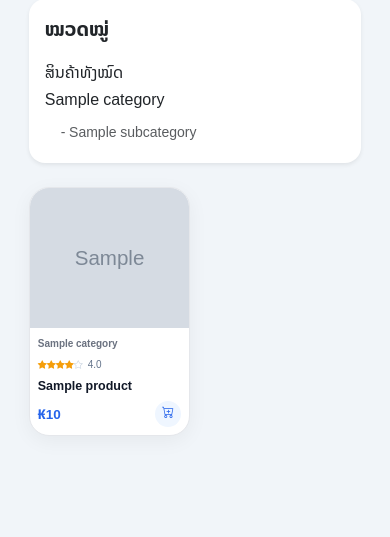
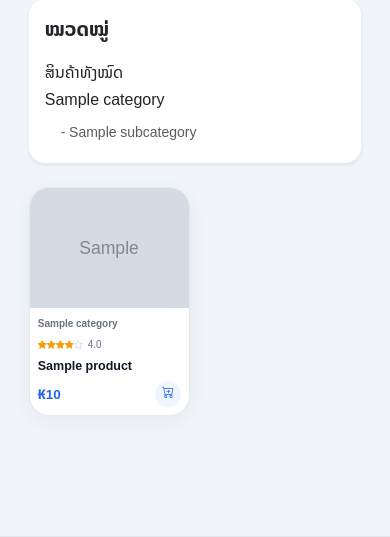
Before and after one commit to tswbxiongmusic-sys/marketplace-project, a Django app: page /products/ in a window 390 px wide. Shown: the part 555-1092 px from the top of the page. Run offline with Django 5.2, Linux system fonts and the light colour scheme; tables that the repository leaves empty hold one stand-in row (values such as "Sample post"); grey boxes marked "Sample" are stand-in pictures.

Commit message:
Shrink product card image height across all breakpoints

```diff
--- a/static/css/home.css
+++ b/static/css/home.css
@@ -591,7 +591,7 @@
 .product-image {
     display: block;
     position: relative;
-    height: 270px;
+    height: 190px;
     overflow: hidden;
     background: #f3f4f6;
     text-decoration: none;
@@ -1044,7 +1044,7 @@
     }
 
     .product-image {
-        height: 190px;
+        height: 160px;
     }
 
     .product-info {
@@ -1090,7 +1090,7 @@
     }
 
     .product-image {
-        height: 140px;
+        height: 120px;
     }
 
     .discount-badge,
--- a/templates/core/home.html
+++ b/templates/core/home.html
@@ -2,7 +2,7 @@
 {% load static humanize %}
 
 {% block extra_css %}
-<link rel="stylesheet" href="{% static 'css/home.css' %}?v=20260821-minheightfix">
+<link rel="stylesheet" href="{% static 'css/home.css' %}?v=20260822-smallercards">
 {% endblock %}
 
 {% block content %}
--- a/templates/products/list.html
+++ b/templates/products/list.html
@@ -6,7 +6,7 @@
 {% endblock %}
 
 {% block extra_css %}
-<link rel="stylesheet" href="{% static 'css/home.css' %}?v=20260821-minheightfix">
+<link rel="stylesheet" href="{% static 'css/home.css' %}?v=20260822-smallercards">
 {% endblock %}
 
 {% block content %}
```
